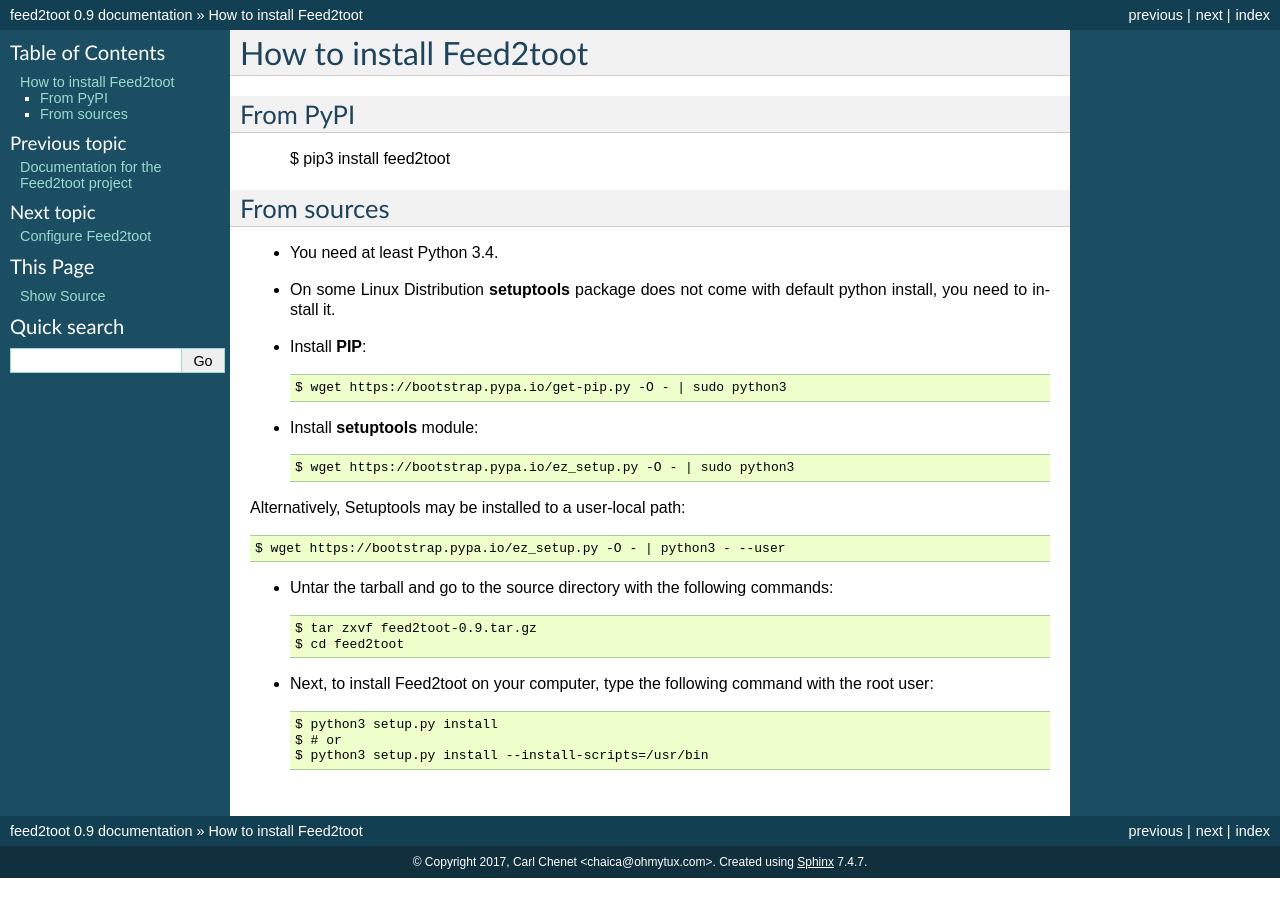
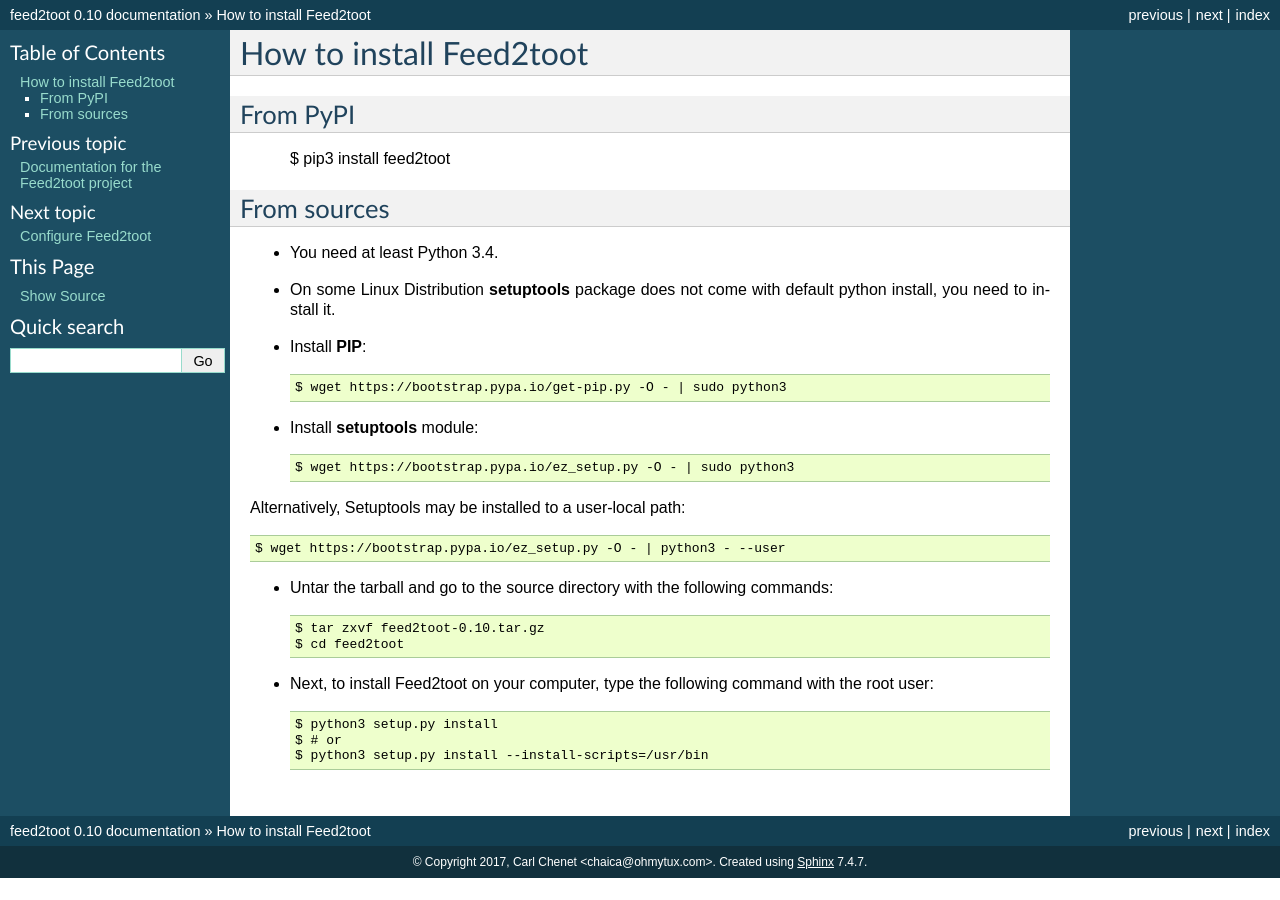
Before and after one commit to zobin8/feed2shark, a Sphinx documentation site: the page built from docs/source/install.rst, in a window 1280 px wide. Built offline with Sphinx 7.4.7, drawn with Linux system fonts in a browser that asks for light colours.

Commit message:
bump version

```diff
--- a/docs/source/conf.py
+++ b/docs/source/conf.py
@@ -54,9 +54,9 @@
 # built documents.
 #
 # The short X.Y version.
-version = '0.9'
+version = '0.10'
 # The full version, including alpha/beta/rc tags.
-release = '0.9'
+release = '0.10'
 
 # The language for content autogenerated by Sphinx. Refer to documentation
 # for a list of supported languages.
--- a/docs/source/install.rst
+++ b/docs/source/install.rst
@@ -25,7 +25,7 @@
 
 * Untar the tarball and go to the source directory with the following commands::
 
-    $ tar zxvf feed2toot-0.9.tar.gz
+    $ tar zxvf feed2toot-0.10.tar.gz
     $ cd feed2toot
 
 * Next, to install Feed2toot on your computer, type the following command with the root user::
--- a/setup.py
+++ b/setup.py
@@ -30,7 +30,7 @@
 
 setup(
     name='feed2toot',
-    version='0.9',
+    version='0.10',
     license='GNU GPL v3',
     description='Parse rss feeds and send new posts to Mastodon',
     long_description='Parse rss feeds and send new posts to the Mastodon social network',
```
Also changed, not shown: README.md (+1 -1 lines), 1 other file.
